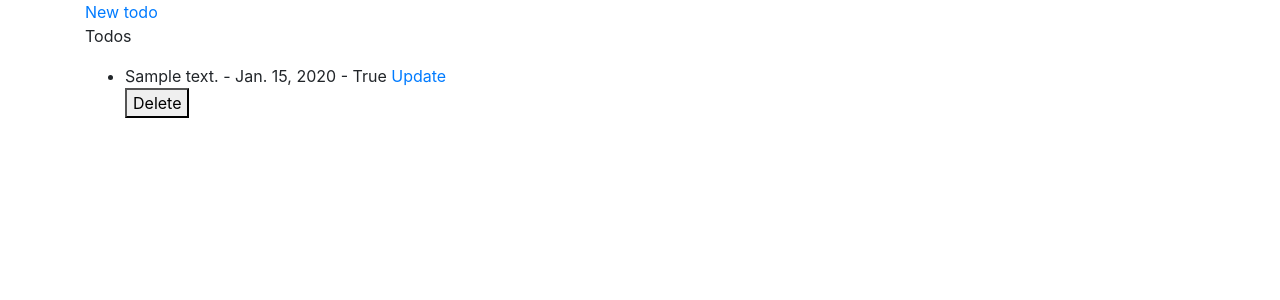
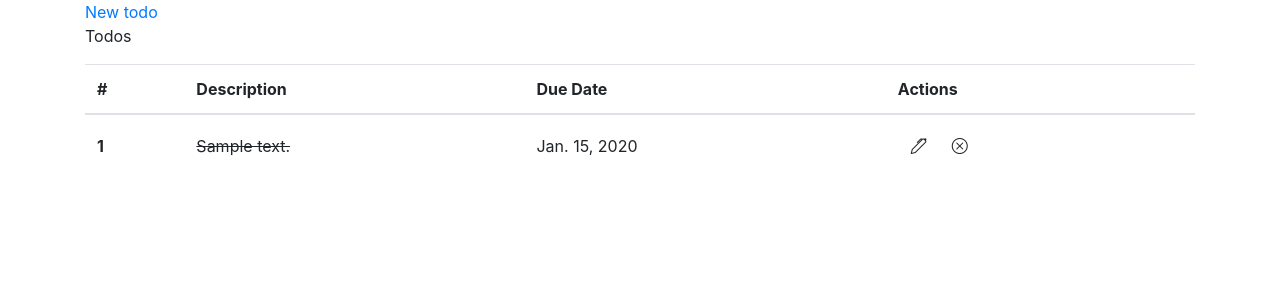
Before and after one commit to Slawikus/django-unicorn-todo, a Django app: page / in a window 1280 px wide. Shown: the top 300 px of the page. Run offline with Django 3.2, Linux system fonts and the light colour scheme; tables that the repository leaves empty hold one stand-in row (values such as "Sample post"); some libraries are stand-ins or nearby versions.

Commit message:
Add a bit of styling

```diff
--- a/templates/base.html
+++ b/templates/base.html
@@ -10,6 +10,7 @@
   <title>Todos</title>
   {% bootstrap_css %}
   {% bootstrap_javascript jquery='full' %}
+  <link rel="stylesheet" href="https://cdn.jsdelivr.net/npm/bootstrap-icons@1.4.0/font/bootstrap-icons.css">
 </head>
 <body>
   <div class="container">
--- a/templates/todos/todo_list.html
+++ b/templates/todos/todo_list.html
@@ -2,16 +2,32 @@
 
 {% block content %}
   <p>Todos</p>
-  <ul>
+  <table class="table">
+  <thead>
+    <tr>
+      <th scope="col">#</th>
+      <th scope="col">Description</th>
+      <th scope="col">Due Date</th>
+      <th scope="col">Actions</th>
+    </tr>
+  </thead>
+  <tbody>
   {% for todo in todos %}
-    <li>
-      {{ todo.description }} - {{ todo.due_date }} - {{ todo.is_completed }}
-      <a href="{% url 'todo_update' todo.pk %}">Update</a>
-      <form action="{% url 'todo_delete' todo.pk %}" method="post">
-        {% csrf_token %}
-        <button type="submit">Delete</button>
-      </form>
-    </li>
+    <tr>
+      <th class="align-middle" scope="row">{{ todo.id }}</th>
+      <td class="align-middle">{% if todo.is_completed %} <del>{{ todo.description }}</del> {% else %}{{ todo.description }} {% endif %}</td>
+      <td class="align-middle">{% if todo.due_date %} {{ todo.due_date }} {% endif %}</td>
+      <td>
+        <form action="{% url 'todo_delete' todo.pk %}" method="post">
+          <div class="btn-group">
+            <a class="btn" href="{% url 'todo_update' todo.pk %}"><i class="bi bi-pen"></i></a>
+              {% csrf_token %}
+              <button class="btn" type="submit"><i class="bi bi-x-circle"></i></button>
+          </div>
+        </form>
+      </td>
+    </tr>
   {% endfor %}
-  </ul>
+  </tbody>
+  </table>
 {% endblock %}
```
